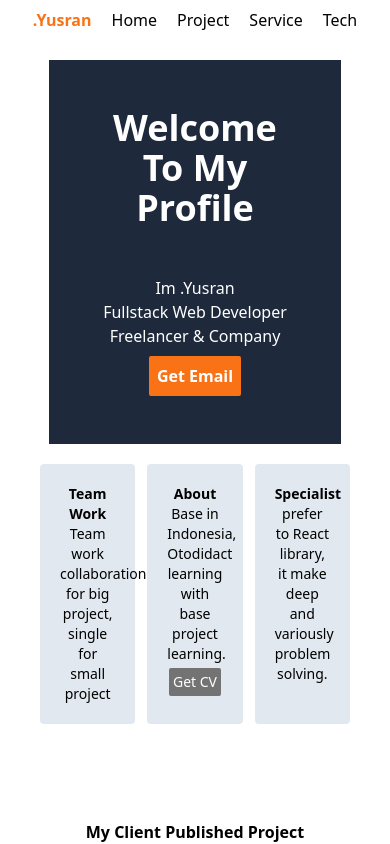
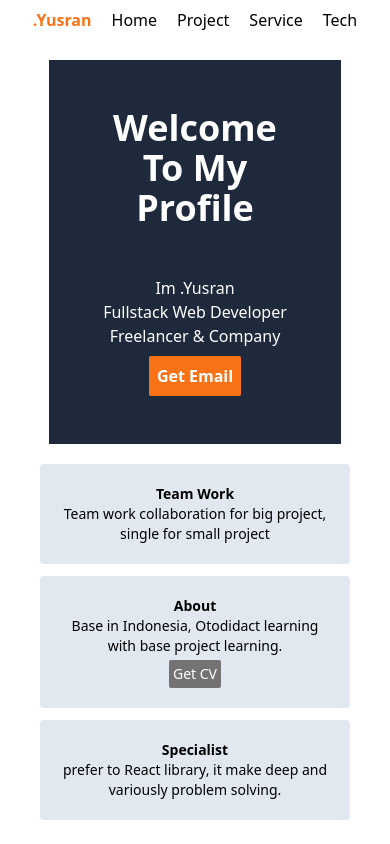
Before and after one commit to 92lucky/HireMe, a React (Vite) app: page / in a window 390 px wide. Shown: the top 844 px of the page. Built offline with nearby package versions, Linux system fonts and the light colour scheme.

Commit message:
responsive1

```diff
--- a/tailwind.config.js
+++ b/tailwind.config.js
@@ -3,7 +3,7 @@ export default {
   content: ["./index.html", "./src/**/*.{js,ts,jsx,tsx}"],
   theme: {
     extend: {
-      screens: { xxs: "362px" },
+      screens: { xxs: "400px" },
     },
   },
   plugins: [],
```
